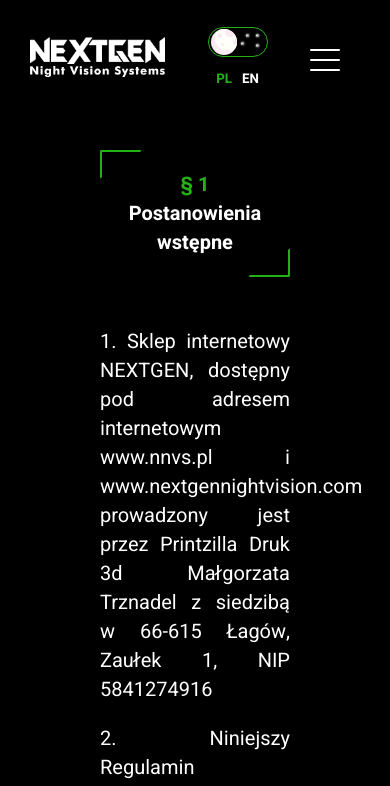
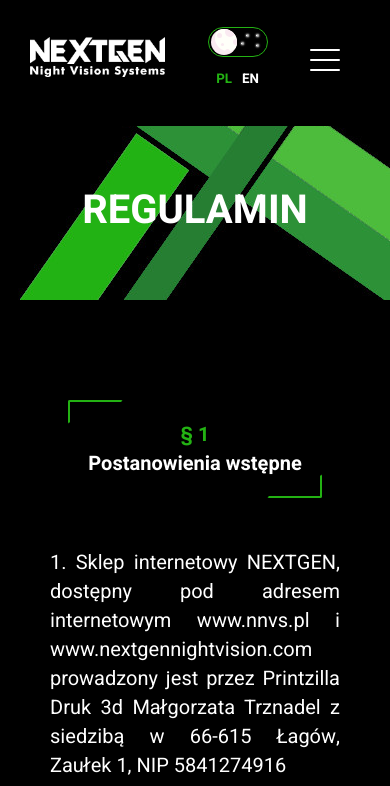
Before and after one commit to EwaGrazka/nextgen, a React (Create React App) app: page /rules in a window 390 px wide. Shown: the top 786 px of the page. Built offline with nearby package versions, Linux system fonts and the light colour scheme.

Commit message:
privacy and rules mobile add

```diff
--- a/src/app/components/Footer/Footer.scss
+++ b/src/app/components/Footer/Footer.scss
@@ -1,6 +1,6 @@
 .footer-container {
     width: 100%;
-    height: 250px;
+    height: 300px;
     padding: 50px;
     display: flex;
     flex-direction: column;
--- a/src/app/components/SubpageHeader/SubpageHeader.scss
+++ b/src/app/components/SubpageHeader/SubpageHeader.scss
@@ -8,11 +8,12 @@
           color: #000;
           position: absolute;
           margin-top: 120px;
-          font-size: 60px;
+          font-size: 40px;
           text-transform: uppercase;
           z-index: 0;
           border-radius: 2rem;
           padding: 0.4em;
+          text-align: center;
         }
     .background-green {
       width: 100%;
@@ -45,3 +46,14 @@
     color: #fff;
   }
 }
+
+
+
+@media only screen and (min-width: 1024px){
+  .subpage-header, .subpage-header-n {
+    h1 {
+          font-size: 60px;
+        }
+
+}
+}
--- a/src/app/pages/Privacy/Privacy.scss
+++ b/src/app/pages/Privacy/Privacy.scss
@@ -1,5 +1,5 @@
 .privacy-content, .privacy-content-n {
-    padding: 100px;
+    padding: 50px;
     display: flex;
     justify-content: space-between;
     flex-wrap: wrap;
@@ -78,3 +78,11 @@
       }
 
 }
+
+
+@media only screen and (min-width: 1024px){
+  .privacy-content, .privacy-content-n {
+    padding: 100px;
+
+      }
+}
--- a/src/app/pages/Rules/Rules.jsx
+++ b/src/app/pages/Rules/Rules.jsx
@@ -1,4 +1,5 @@
 import React from 'react';
+import { SubpageHeader } from '../../components/SubpageHeader/SubpageHeader';
 // import bcgSubpage from '../../../assets/bcg-white.jpg';
 // import bcgSubpageG from '../../../assets/bcg-green.jpg';
 import './Rules.scss'
@@ -7,10 +8,8 @@
 
     return (
         <div className={isNight ? 'products-container-n' : 'products-container'}>
-            <div className='subpage-header'>
-                {/* <img className='products-header-img' src={isNight ? bcgSubpageG : bcgSubpage} alt='background' /> */}
-                <h1>Regulamin</h1>
-            </div>
+            <SubpageHeader isNight={isNight} text='Regulamin' />
+
             <div className={isNight ? 'rules-content-n' : 'rules-content'}>
                 <div className='paragraph'>
                     <span>§ 1</span>
--- a/src/app/pages/Rules/Rules.scss
+++ b/src/app/pages/Rules/Rules.scss
@@ -1,5 +1,5 @@
 .rules-content, .rules-content-n {
-    padding: 100px;
+    padding: 50px;
     display: flex;
     flex-direction: column;
     margin: 0 auto;
@@ -75,3 +75,10 @@
     }
 }
 }
+
+
+@media only screen and (min-width: 1024px){
+  .rules-content, .rules-content-n {
+    padding: 100px;
+  }
+}
```
